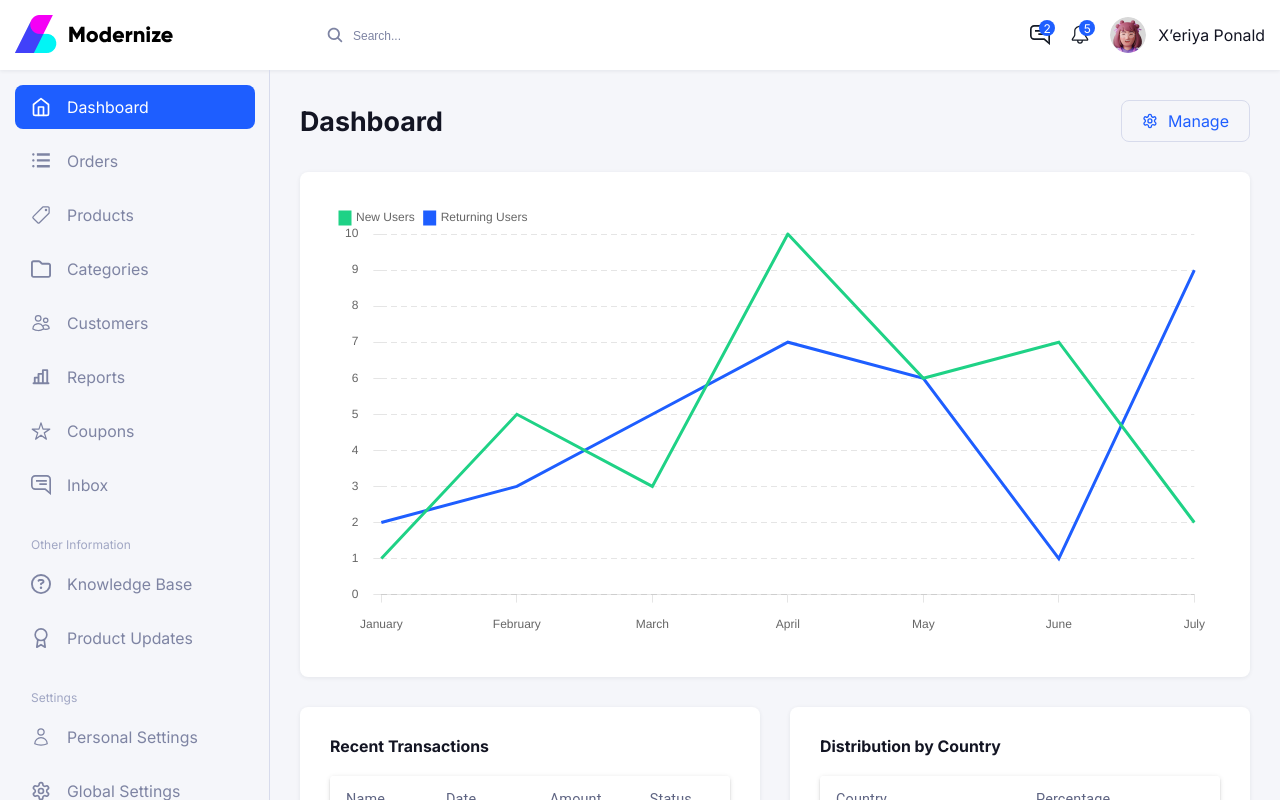
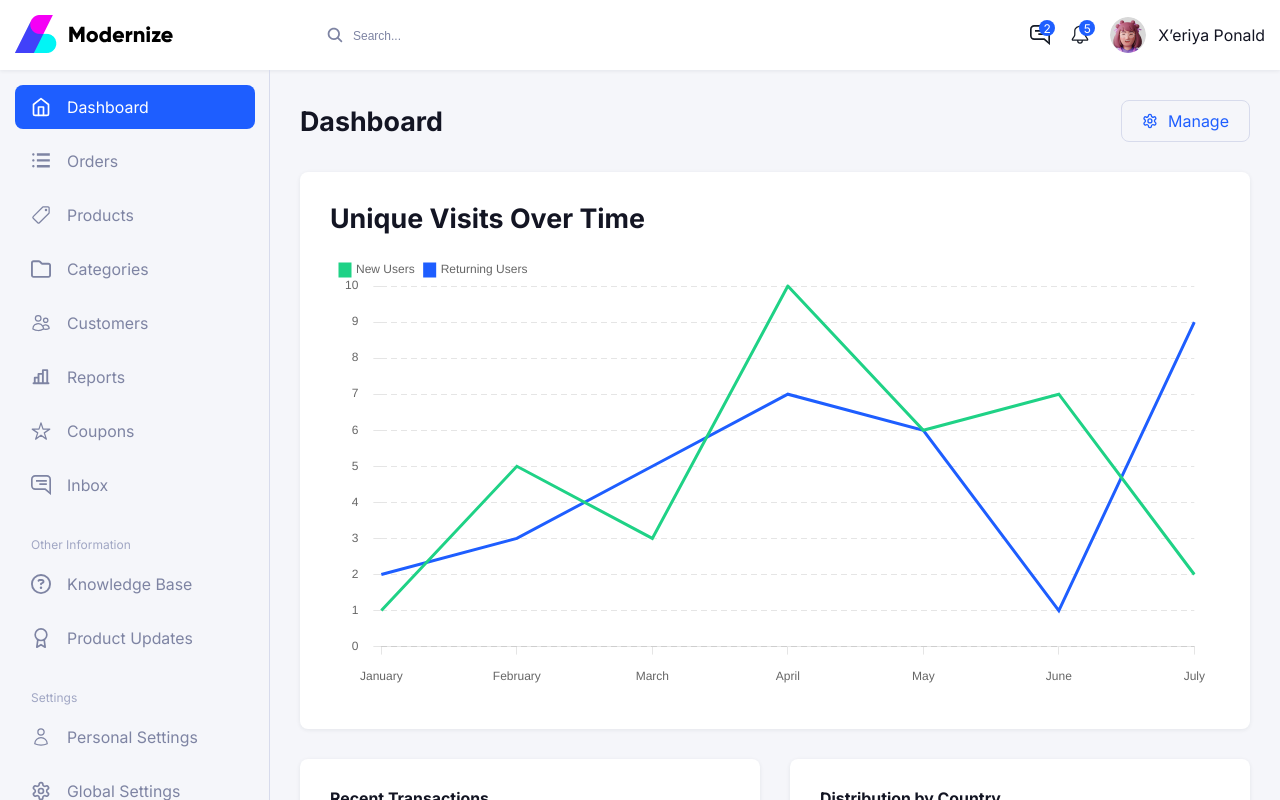
Before and after one commit to Takudzwa30/modernize, a Next.js app: page / in a window 1280 px wide. Shown: the top 800 px of the page. Built offline with nearby package versions, Linux system fonts and the light colour scheme.

Commit message:
added title

```diff
--- a/src/app/dashboard/components/chart/Chart.jsx
+++ b/src/app/dashboard/components/chart/Chart.jsx
@@ -12,6 +12,7 @@ import {
 } from "chart.js";
 import { Line } from "react-chartjs-2";
 import Card from "@/components/ui/card/Card";
+import Style from "./Chart.module.css";
 
 ChartJS.register(
   CategoryScale,
@@ -103,6 +104,7 @@ export const data = {
 const Chart = () => {
   return (
     <Card>
+      <h4 className={Style.title}>Unique Visits Over Time</h4>
       <Line options={options} data={data} />
     </Card>
   );
--- /dev/null
+++ b/src/app/dashboard/components/chart/Chart.module.css
@@ -0,0 +1,4 @@
+.title {
+    margin-bottom: 20px;
+    color: #131523;
+  }
```
